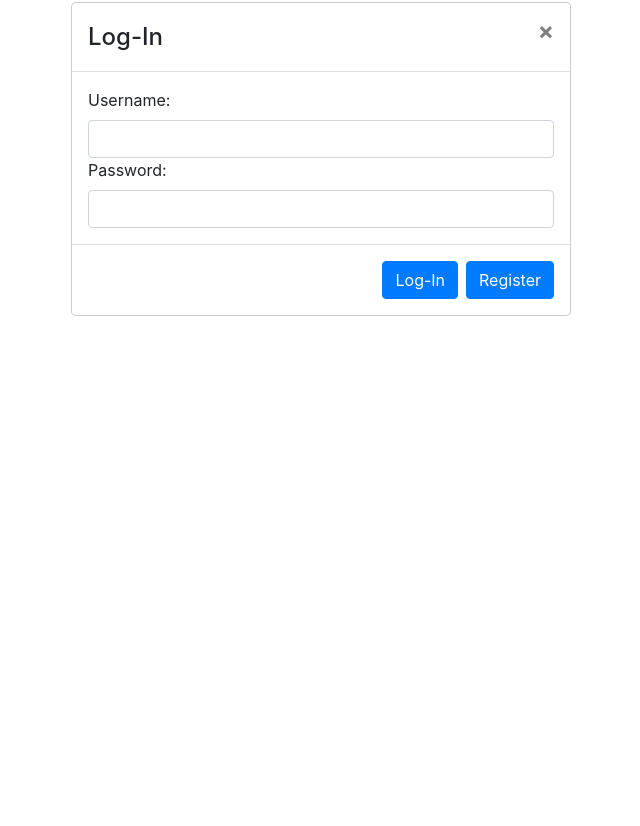
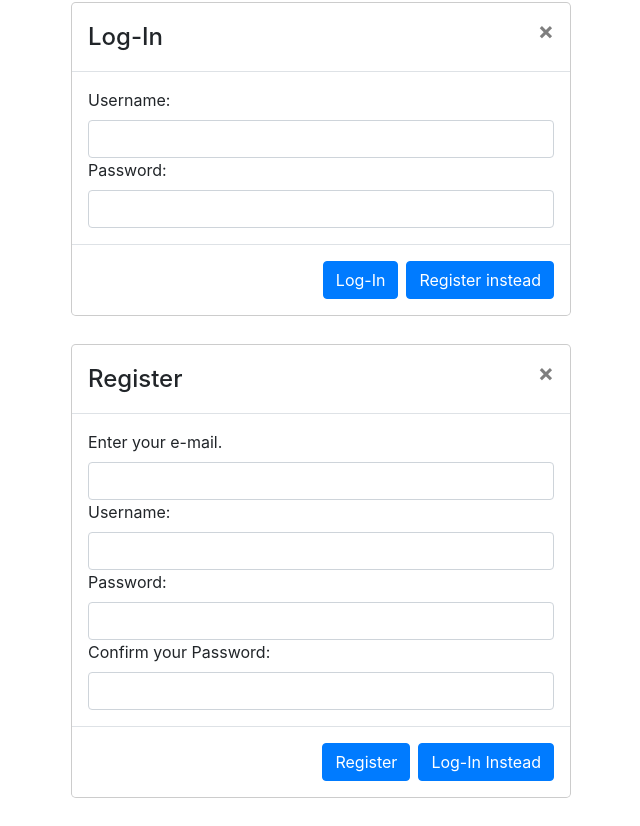
Before and after one commit to ft-secret-recipes-1/front-end, a React (Create React App) app in the folder secret-recipes-front-end/: page / in a window 1280 px wide. Shown: the part 1020-1846 px from the top of the page, without its empty margins (319-959 px from the left). Before the commit the page ends 1364 px from the top, so only its background shows below. Built offline with nearby package versions, Linux system fonts and the light colour scheme.

Commit message:
Create SignUpForm

```diff
--- a/secret-recipes-front-end/src/App.js
+++ b/secret-recipes-front-end/src/App.js
@@ -2,6 +2,7 @@ import "./App.css";
 import AddRecipe from "./components/AddRecipe";
 import Homepage from './components/Homepage/Homepage'
 import SignInForm from "./components/Login/SignInForm"
+import SignUpForm from "./components/Login/SignUpForm"
 import "bootstrap/dist/css/bootstrap.min.css";
 
 function App() {
@@ -10,6 +11,7 @@ function App() {
       <AddRecipe />
       <Homepage />
       <SignInForm />
+      <SignUpForm />
     </div>
   );
 }
--- a/secret-recipes-front-end/src/components/Homepage/Recipecard.js
+++ b/secret-recipes-front-end/src/components/Homepage/Recipecard.js
@@ -61,7 +61,7 @@ const Recipecard = (props) => {
                     ev.preventDefault();
                     deleteRecipe(recipe.recipe_id)
                 }}>Delete</Button>
-                <Button className="btn btn-light" target={`/edit/${recipe.recipe_id}`} href={`/edit/${recipe.recipe_id}`} target={`/edit/${recipe.recipe_id}`} onClick={navToLink}>
+                <Button className="btn btn-light" target={`/edit/${recipe.recipe_id}`} href={`/edit/${recipe.recipe_id}`} onClick={navToLink}>
                     Edit
                 </Button>
             </div>
--- a/secret-recipes-front-end/src/components/Login/SignInForm.js
+++ b/secret-recipes-front-end/src/components/Login/SignInForm.js
@@ -49,7 +49,7 @@ const SignInForm = (props) => {
             </Modal.Body>
             <Modal.Footer>
                 <Button title='' onClick={navToLink}>Log-In</Button>
-                <Button title='' onClick={navToLink}>Register</Button>
+                <Button title='' onClick={navToLink}>Register instead</Button>
             </Modal.Footer>
         </Modal.Dialog>
     )
--- a/secret-recipes-front-end/src/components/Login/SignUpForm.js
+++ b/secret-recipes-front-end/src/components/Login/SignUpForm.js
@@ -0,0 +1,70 @@
+import {useState} from "react";
+import Button from "react-bootstrap/esm/Button";
+import Modal from "react-bootstrap/Modal";
+
+const initialState = {
+    userName: '',
+    password: '',
+    secondPassword: '',
+    email: '',
+};
+
+
+const SignInForm = (props) => {
+    const [formSign, setFormSign] = useState(initialState);
+
+    const changeHandler = (e) => {
+        e.preventDefault();
+        setFormSign({
+            ...formSign,
+            [e.target.name]: e.target.value
+        });
+    }
+
+    const navToLink = (ev) => {
+      console.log(ev.target.title)
+    }
+
+    return (
+        <Modal.Dialog>
+            <Modal.Header closeButton>
+                <Modal.Title>
+                    Register
+                </Modal.Title>
+            </Modal.Header>
+            <Modal.Body>
+                <form>
+                    <label htmlFor="email">Enter your e-mail.</label>
+                    <input name="email" type="email"
+                        value={formSign.email}
+                        onChange={changeHandler}
+                        className="form-control"/>
+                    <label htmlFor="userName">Username:</label>
+
+                    <input name="userName"
+                        value={formSign.userName}
+                        onChange={changeHandler}
+                        className="form-control"/>
+
+                    <label htmlFor="password">Password:</label>
+
+                    <input name="password" type="password"
+                        value={formSign.password}
+                        onChange={changeHandler}
+                        className="form-control"/>
+                    <label htmlFor="secondPassword">Confirm your Password:</label>
+                    <input name="secondPassword" type="password"
+                        value={formSign.secondPassword}
+                        onChange={changeHandler}
+                        className="form-control"/>
+                </form>
+            </Modal.Body>
+            <Modal.Footer>
+                <Button title='' onClick={navToLink}>Register</Button>
+                <Button title='' onClick={navToLink}>Log-In Instead</Button>
+            </Modal.Footer>
+        </Modal.Dialog>
+    )
+}
+
+export default SignInForm;
```
